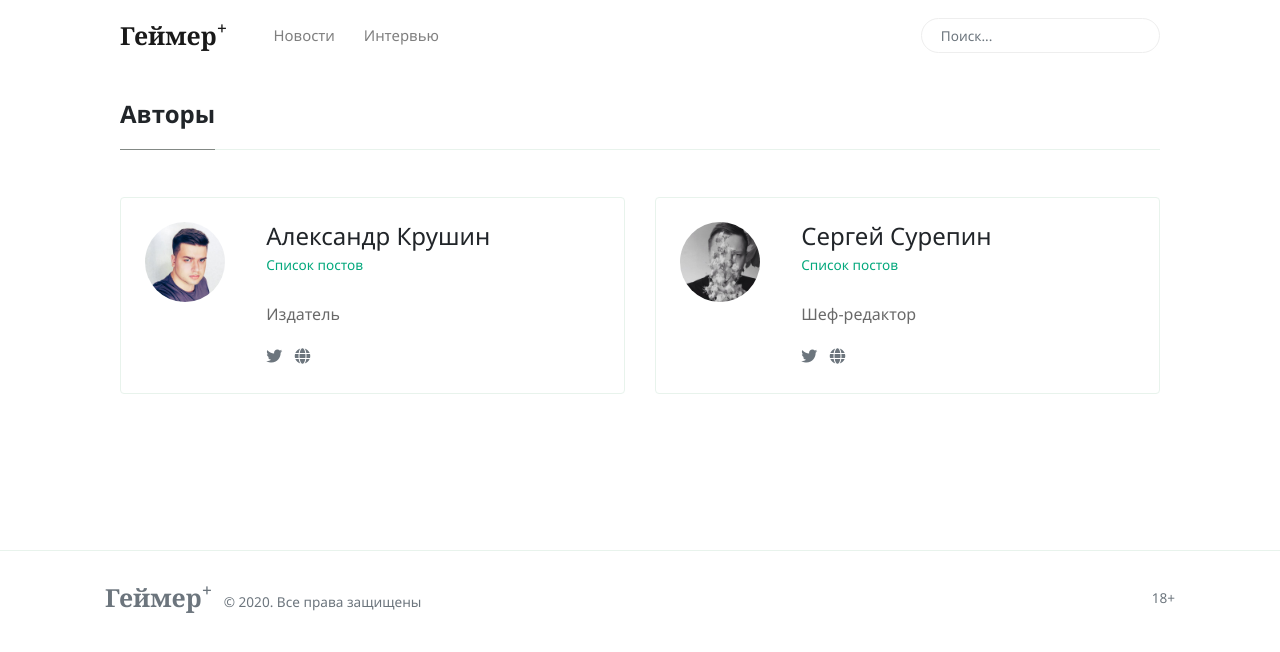
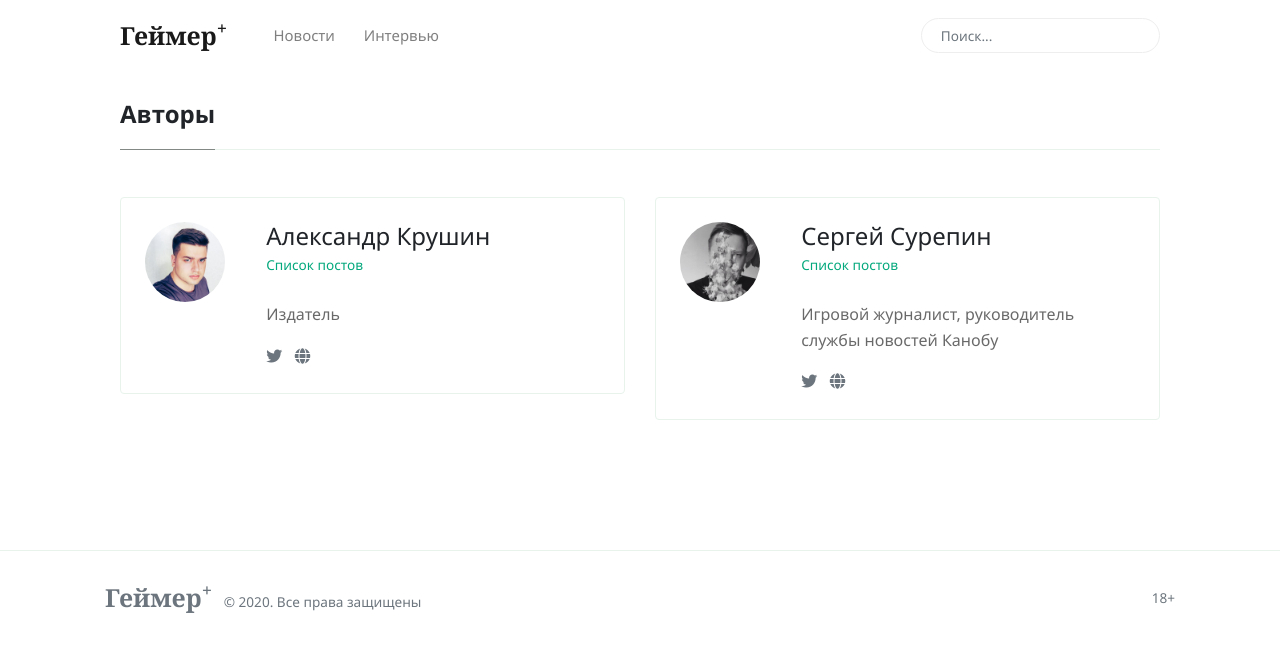
Before and after one commit to rutina-digital/gmr.plus, a Jekyll site: the page built from _pages/authors-list.html, in a window 1280 px wide. Shown: the top 652 px of the page. Built offline with Jekyll 4.4.1, drawn with Linux system fonts in a browser that asks for light colours; nearby versions of some CDN libraries.

Commit message:
Update _config.yml

```diff
--- a/_config.yml
+++ b/_config.yml
@@ -32,7 +32,7 @@ authors:
       name:           Сергей Сурепин
       site:           https://surepin.me
       avatar:         assets/images/ava_surepin.jpg
-      bio:            "Шеф-редактор"
+      bio:            "Игровой журналист, руководитель службы новостей Канобу"
       twitter:        https://twitter.com/iamsuredg
 
 # Defaults
```
